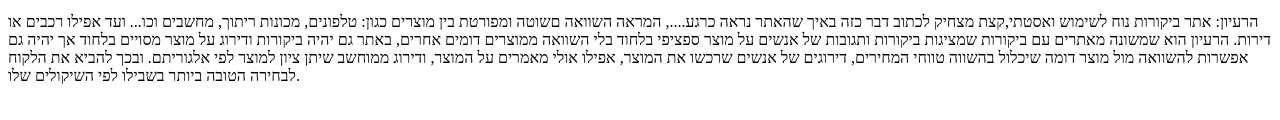
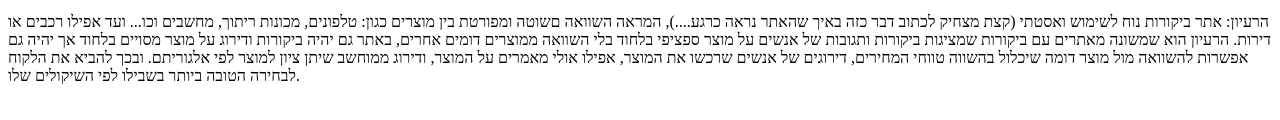
Before and after one commit to dror123451/review-website, a plain HTML site: page index.html in a window 1280 px wide. Shown: the part 464-584 px from the top of the page. Drawn offline with Linux system fonts and the light colour scheme.

Commit message:
Update index.html

```diff
--- a/index.html
+++ b/index.html
@@ -67,8 +67,8 @@
       </tr>
     </table>
     <p>
-      הרעיון: אתר ביקורות נוח לשימוש ואסטתי,קצת מצחיק לכתוב דבר כזה באיך שהאתר
-      נראה כרגע...., המראה השוואה םשוטה ומפורטת בין מוצרים כגון: טלפונים, מכונות
+      הרעיון: אתר ביקורות נוח לשימוש ואסטתי (קצת מצחיק לכתוב דבר כזה באיך שהאתר
+      נראה כרגע....), המראה השוואה םשוטה ומפורטת בין מוצרים כגון: טלפונים, מכונות
       ריתוך, מחשבים וכו... ועד אפילו רכבים או דירות. הרעיון הוא שמשונה מאתרים עם
       ביקורות שמציגות ביקורות ותגובות של אנשים על מוצר ספציפי בלחוד בלי השוואה
       ממוצרים דומים אחרים, באתר גם יהיה ביקורות ודירוג על מוצר מסויים בלחוד אך
```
